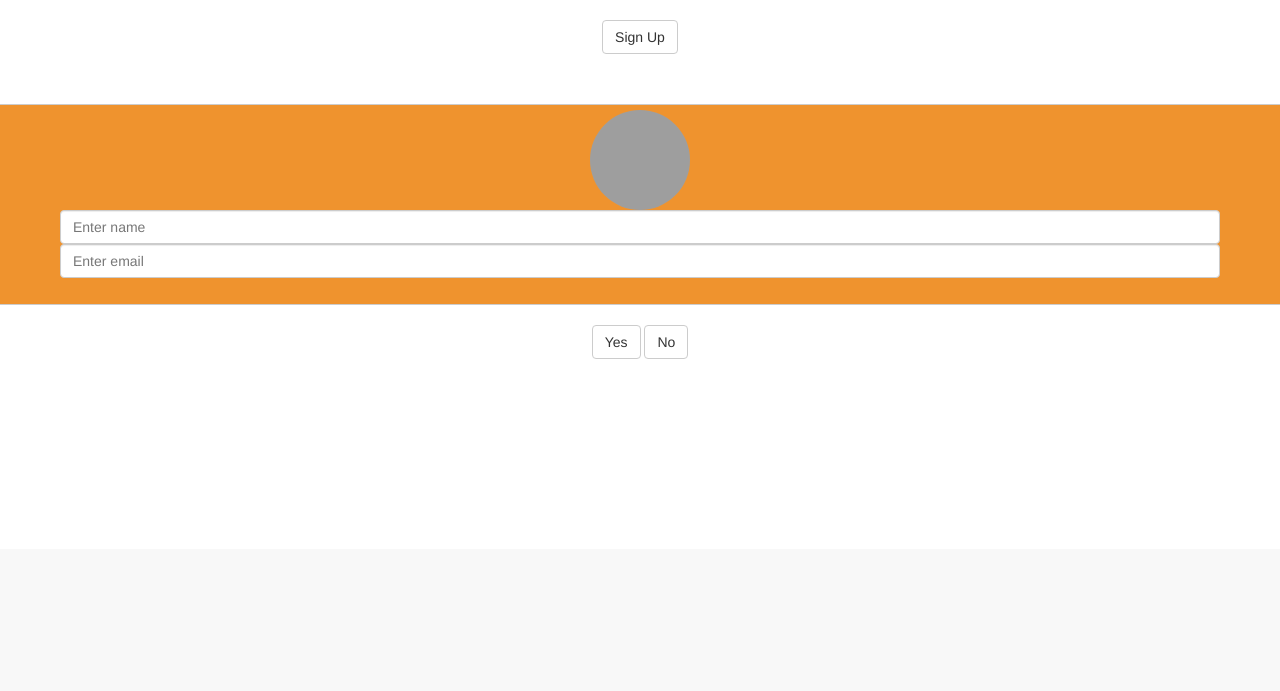
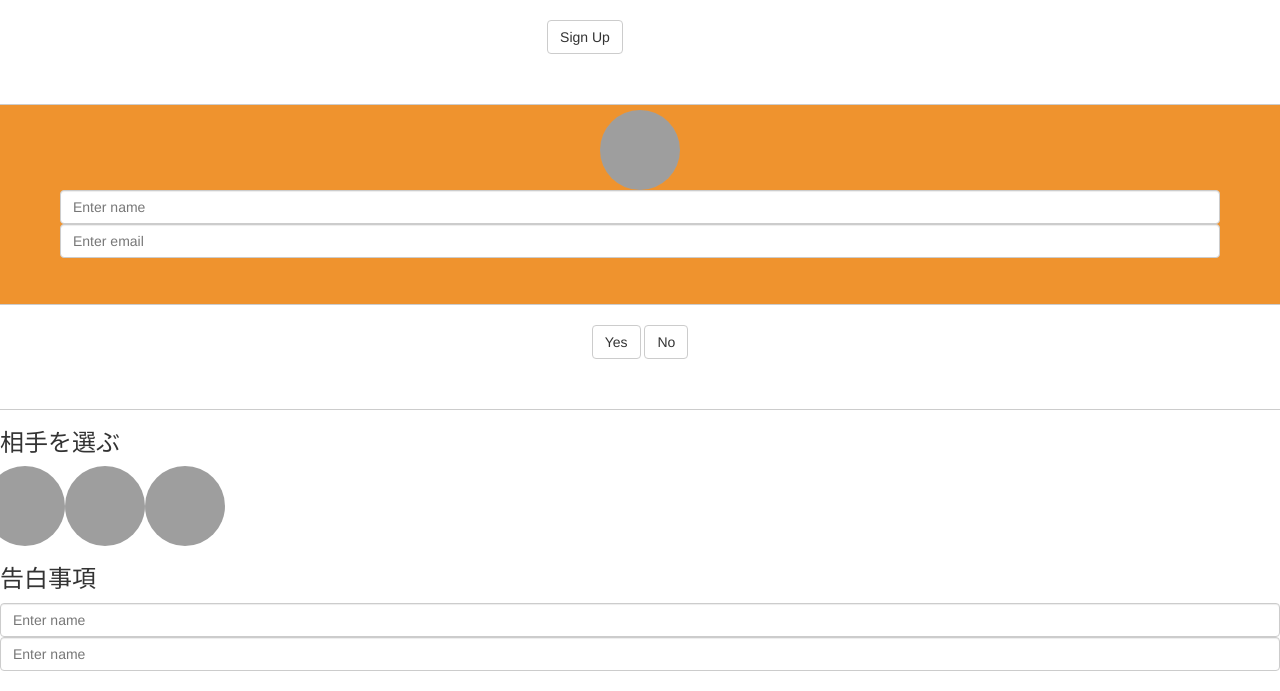
Before and after one commit to totzyuta/HandShake, a PHP site: page / in a window 1280 px wide. Shown: the part 251-942 px from the top of the page. Before the commit the page ends 610 px from the top, so only its background shows below. Run offline with PHP 8.4, Linux system fonts and the light colour scheme; some libraries are stand-ins or nearby versions; grey boxes are pictures that could not be loaded.

Commit message:
横スクロール対策してChromeには効いたけどiOSシミュレータでは治ってなくてつらい

```diff
--- a/css/main.css
+++ b/css/main.css
@@ -22,8 +22,8 @@
 }
 
 .regist-face{
-  height: 100px;
-  width: 100px;
+  height: 80px;
+  width: 80px;
   margin: 0px auto;
   background-image: url("https://avatars0.githubusercontent.com/u/3541156?v=2&s=460");
   background-size: cover;
@@ -31,3 +31,10 @@
   -webkit-border-radius: 50px;
   border-radius: 50px;
 }
+
+.container {
+  margin-right: 0px;
+  margin-left: 0px;
+  padding-right: 0px;
+  padding-left: 0px;
+}
--- a/index.html
+++ b/index.html
@@ -7,12 +7,13 @@
   <title>HandShake v0.0</title>
   <meta name="keywords" content="">
   <meta name="description" content="">
-  <link href="css/main.css" rel="stylesheet" media="all">
   <link href="css/bootstrap.min.css" rel="stylesheet">
   <link href='http://fonts.googleapis.com/css?family=Source+Code+Pro' rel='stylesheet' type='text/css'>
   <link rel="shortcut icon" href="favicon.ico">
 
   <script src="js/main.js"></script>
+  <link href="css/main.css" rel="stylesheet" media="all">
+
   <!-- HTML5 Shim and Respond.js IE8 support of HTML5 elements and media queries -->
   <!-- WARNING: Respond.js doesn't work if you view the page via file:// -->
   <!--[if lt IE 9]>
@@ -63,7 +64,18 @@
 
 
   <!-- ここから告白入力ページ -->
+  <div class="page">
+    <h3>相手を選ぶ</h3>
+    <div class="row">
+      <div class="col-md-4 regist-face"></div>
+      <div class="col-md-4 regist-face"></div>
+      <div class="col-md-4 regist-face"></div>
+    </div>
 
+    <h3>告白事項</h3>
+    <input type="" class="form-control" id="Email" placeholder="Enter name">
+    <input type="name" class="form-control" id="Email" placeholder="Enter name">
+  </div>
 
   <!-- ここからやりとりページ -->
 
```
